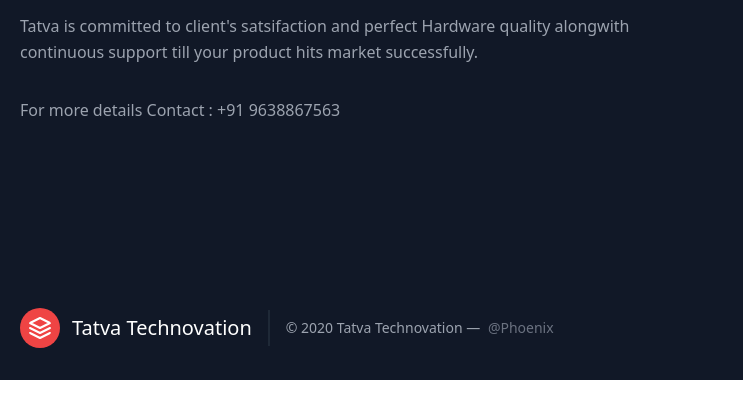
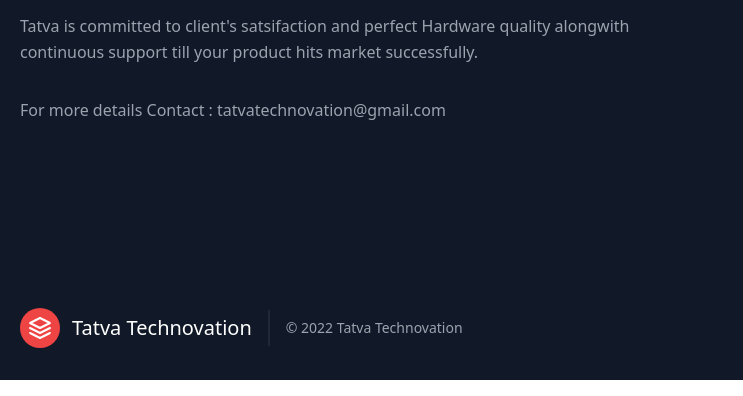
Before and after one commit to jay6621/tatva.github.io, a plain HTML site: page index.html in a window 1280 px wide. Shown: the part 276-672 px from the top of the page, 0-743 px from the left. Drawn offline with nearby package versions, Linux system fonts and the light colour scheme.

Commit message:
Update index.html

```diff
--- a/index.html
+++ b/index.html
@@ -33,7 +33,7 @@
                   <br class="hidden lg:inline-block">Our Hardware Design.
                 </h1>
                 <p class="mb-8 leading-relaxed">Tatva is committed to client's satsifaction and perfect Hardware quality alongwith continuous support till your product hits market successfully. </p>
-                        <p class="mb-8 leading-relaxed">  For more details Contact : +91 9638867563 </p>
+                        <p class="mb-8 leading-relaxed">  For more details Contact : tatvatechnovation@gmail.com </p>
                 <div class="flex justify-center">
 
                 </div>
@@ -55,8 +55,8 @@
                 </svg>
                 <span class="ml-3 text-xl">Tatva Technovation</span>
               </a>
-              <p class="text-sm text-gray-400 sm:ml-4 sm:pl-4 sm:border-l-2 sm:border-gray-800 sm:py-2 sm:mt-0 mt-4">© 2020 Tatva Technovation —
-                <a href="https://twitter.com/jay6621" class="text-gray-500 ml-1" target="_blank" rel="noopener noreferrer">@Phoenix</a>
+              <p class="text-sm text-gray-400 sm:ml-4 sm:pl-4 sm:border-l-2 sm:border-gray-800 sm:py-2 sm:mt-0 mt-4">
+                  © 2022 Tatva Technovation
               </p>
               <span class="inline-flex sm:ml-auto sm:mt-0 mt-4 justify-center sm:justify-start">
                 <a class="text-gray-400">
```
